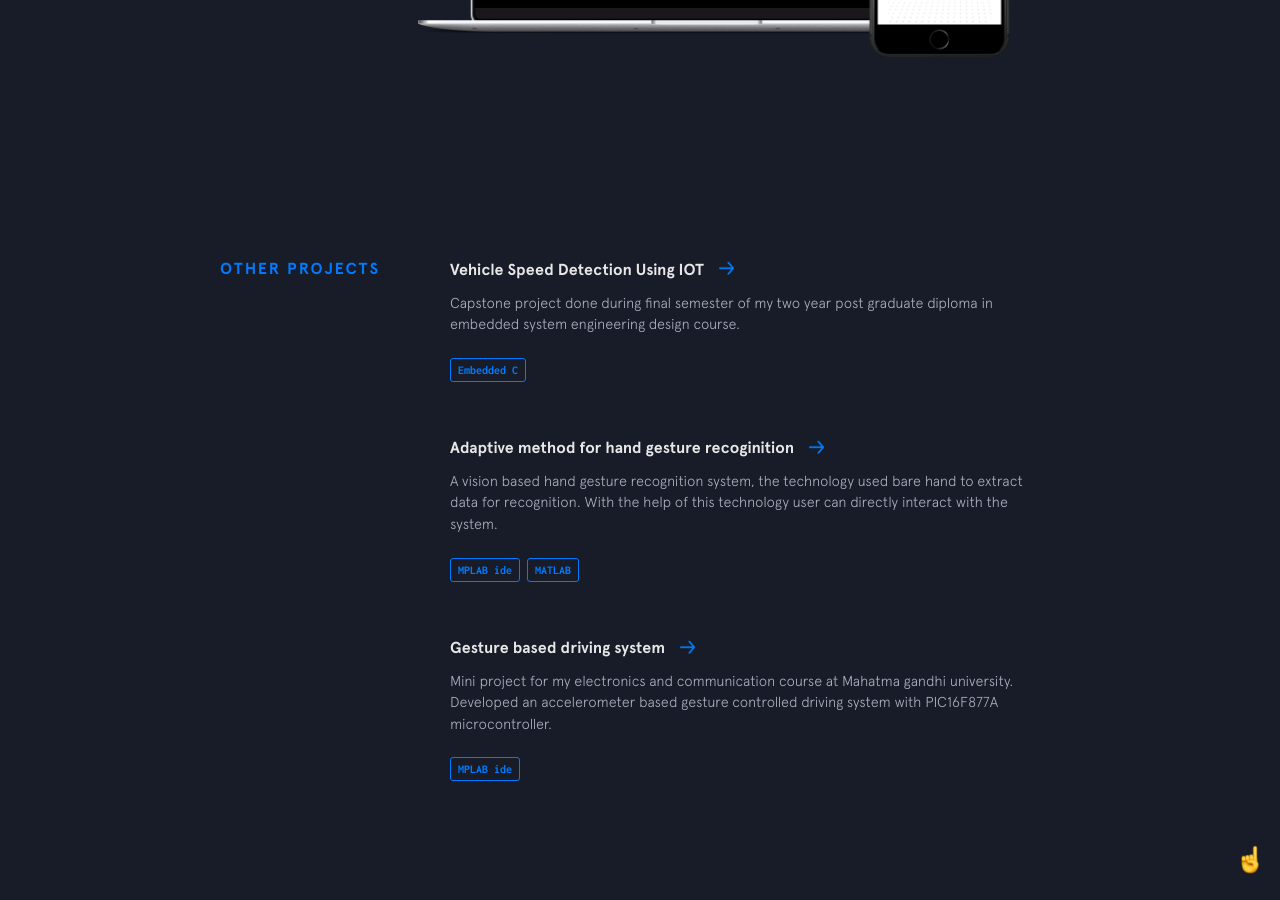
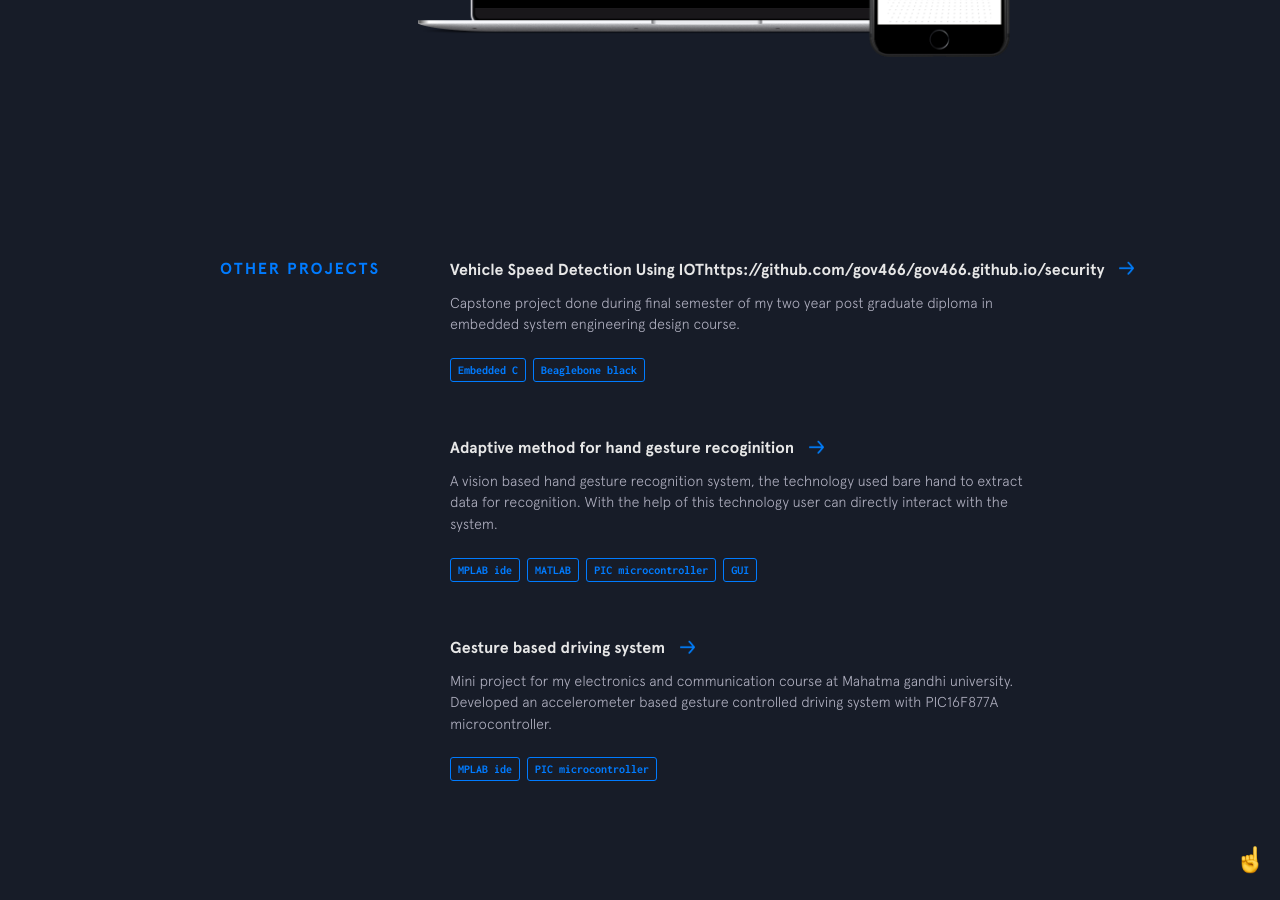
Before and after one commit to gov466/gov466.github.io, a Jekyll site: the page built from index.html, in a window 1280 px wide and 900 px high, scrolled down 3501 px. Built offline with Jekyll 4.4.1, drawn with Linux system fonts in a browser that asks for light colours; nearby versions of some CDN libraries.

Commit message:
Update other-projects.yml

```diff
--- a/_data/other-projects.yml
+++ b/_data/other-projects.yml
@@ -1,9 +1,10 @@
-- name: Vehicle Speed Detection Using IOT
+- name: Vehicle Speed Detection Using IOThttps://github.com/gov466/gov466.github.io/security
   url: https://github.com/gov466/Capstone-project
   code: https://github.com/gov466/Capstone-project
   description: Capstone project done during final semester of my two year post graduate diploma in embedded system engineering design course.
   used:
      - thing: Embedded C
+     - thing: Beaglebone black
 
 
 - name: Adaptive method for hand gesture recoginition
@@ -13,6 +14,8 @@
   used:
     - thing: MPLAB ide
     - thing: MATLAB
+    - thing: PIC microcontroller
+    - thing: GUI
 
 
 - name: Gesture based driving system
@@ -21,3 +24,4 @@
   description: Mini project for my electronics and communication course at Mahatma gandhi university. Developed an accelerometer based gesture controlled driving system with PIC16F877A microcontroller.
   used:
     - thing: MPLAB ide
+    - thing: PIC microcontroller
```
